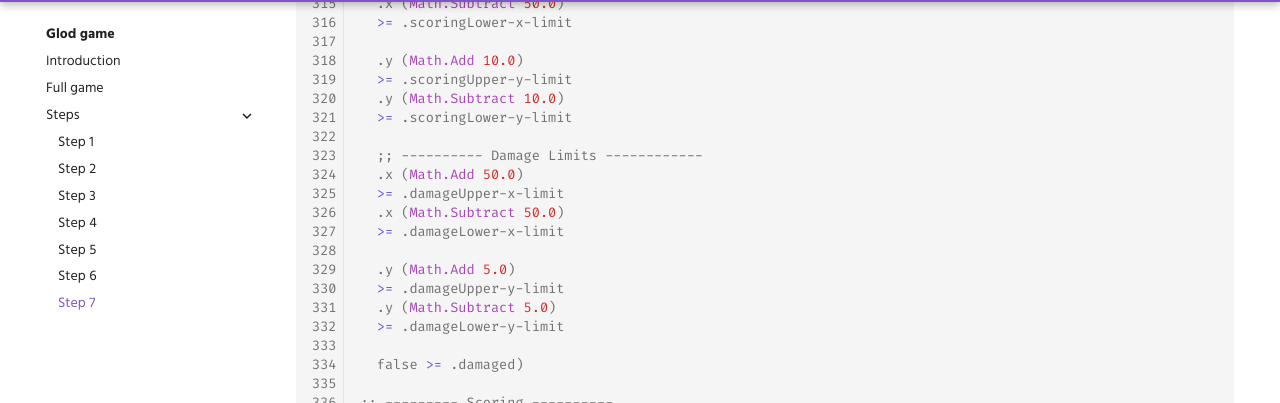
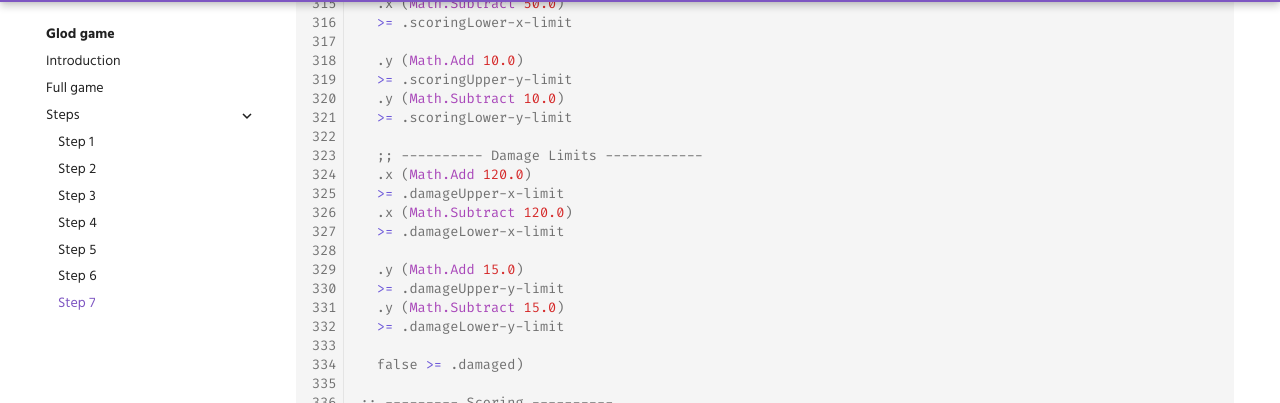
Before and after one commit to fragcolor-xyz/shards-examples, an MkDocs documentation site: the page built from tutorials/glod-game/steps/step-7.md, in a window 1280 px wide and 900 px high, scrolled down 9129 px. Shown: the part 94-497 px from the top of the window. Built offline with MkDocs 1.6.1 and Material for MkDocs 9.7.7, drawn with Linux system fonts in a browser that asks for light colours; comment, search, counter and statistics services are not loaded.

Commit message:
Fix inconsistency of Damage Limit values in glod-game tutorial

```diff
--- a/tutorials/glod-game/steps/step-7.md
+++ b/tutorials/glod-game/steps/step-7.md
@@ -468,14 +468,14 @@ Lastly, remember to call your shard and loop in your `main-wire`.
       >= .scoringLower-y-limit
 
       ;; ---------- Damage Limits ------------
-      .x (Math.Add 50.0)
+      .x (Math.Add 120.0)
       >= .damageUpper-x-limit
-      .x (Math.Subtract 50.0)
+      .x (Math.Subtract 120.0)
       >= .damageLower-x-limit
 
-      .y (Math.Add 5.0)
+      .y (Math.Add 15.0)
       >= .damageUpper-y-limit
-      .y (Math.Subtract 5.0)
+      .y (Math.Subtract 15.0)
       >= .damageLower-y-limit
 
       false >= .damaged)
@@ -1126,14 +1126,14 @@ Create our logic to loop our damage effect animation which plays when `.damage-e
       >= .scoringLower-y-limit
 
       ;; ---------- Damage Limits ------------
-      .x (Math.Add 50.0)
+      .x (Math.Add 120.0)
       >= .damageUpper-x-limit
-      .x (Math.Subtract 50.0)
+      .x (Math.Subtract 120.0)
       >= .damageLower-x-limit
 
-      .y (Math.Add 5.0)
+      .y (Math.Add 15.0)
       >= .damageUpper-y-limit
-      .y (Math.Subtract 5.0)
+      .y (Math.Subtract 15.0)
       >= .damageLower-y-limit
 
       false >= .damaged)
@@ -1784,14 +1784,14 @@ Remember to add this `UI.Area` before the `UI.Area` which houses your character
       >= .scoringLower-y-limit
 
       ;; ---------- Damage Limits ------------
-      .x (Math.Add 50.0)
+      .x (Math.Add 120.0)
       >= .damageUpper-x-limit
-      .x (Math.Subtract 50.0)
+      .x (Math.Subtract 120.0)
       >= .damageLower-x-limit
 
-      .y (Math.Add 5.0)
+      .y (Math.Add 15.0)
       >= .damageUpper-y-limit
-      .y (Math.Subtract 5.0)
+      .y (Math.Subtract 15.0)
       >= .damageLower-y-limit
 
       false >= .damaged)
@@ -2491,14 +2491,14 @@ Remember to call and `Step` them in the `main-wire`.
       >= .scoringLower-y-limit
 
       ;; ---------- Damage Limits ------------
-      .x (Math.Add 50.0)
+      .x (Math.Add 120.0)
       >= .damageUpper-x-limit
-      .x (Math.Subtract 50.0)
+      .x (Math.Subtract 120.0)
       >= .damageLower-x-limit
 
-      .y (Math.Add 5.0)
+      .y (Math.Add 15.0)
       >= .damageUpper-y-limit
-      .y (Math.Subtract 5.0)
+      .y (Math.Subtract 15.0)
       >= .damageLower-y-limit
 
       false >= .damaged
@@ -3289,14 +3289,14 @@ Finally its time to code the final bit for our game. We need to add some finalit
       >= .scoringLower-y-limit
 
       ;; ---------- Damage Limits ------------
-      .x (Math.Add 50.0)
+      .x (Math.Add 120.0)
       >= .damageUpper-x-limit
-      .x (Math.Subtract 50.0)
+      .x (Math.Subtract 120.0)
       >= .damageLower-x-limit
 
-      .y (Math.Add 5.0)
+      .y (Math.Add 15.0)
       >= .damageUpper-y-limit
-      .y (Math.Subtract 5.0)
+      .y (Math.Subtract 15.0)
       >= .damageLower-y-limit
 
       false >= .damaged
```
Also changed, not shown: tutorials/glod-game/steps/step-6.md (+12 -12 lines), 1 other file.
